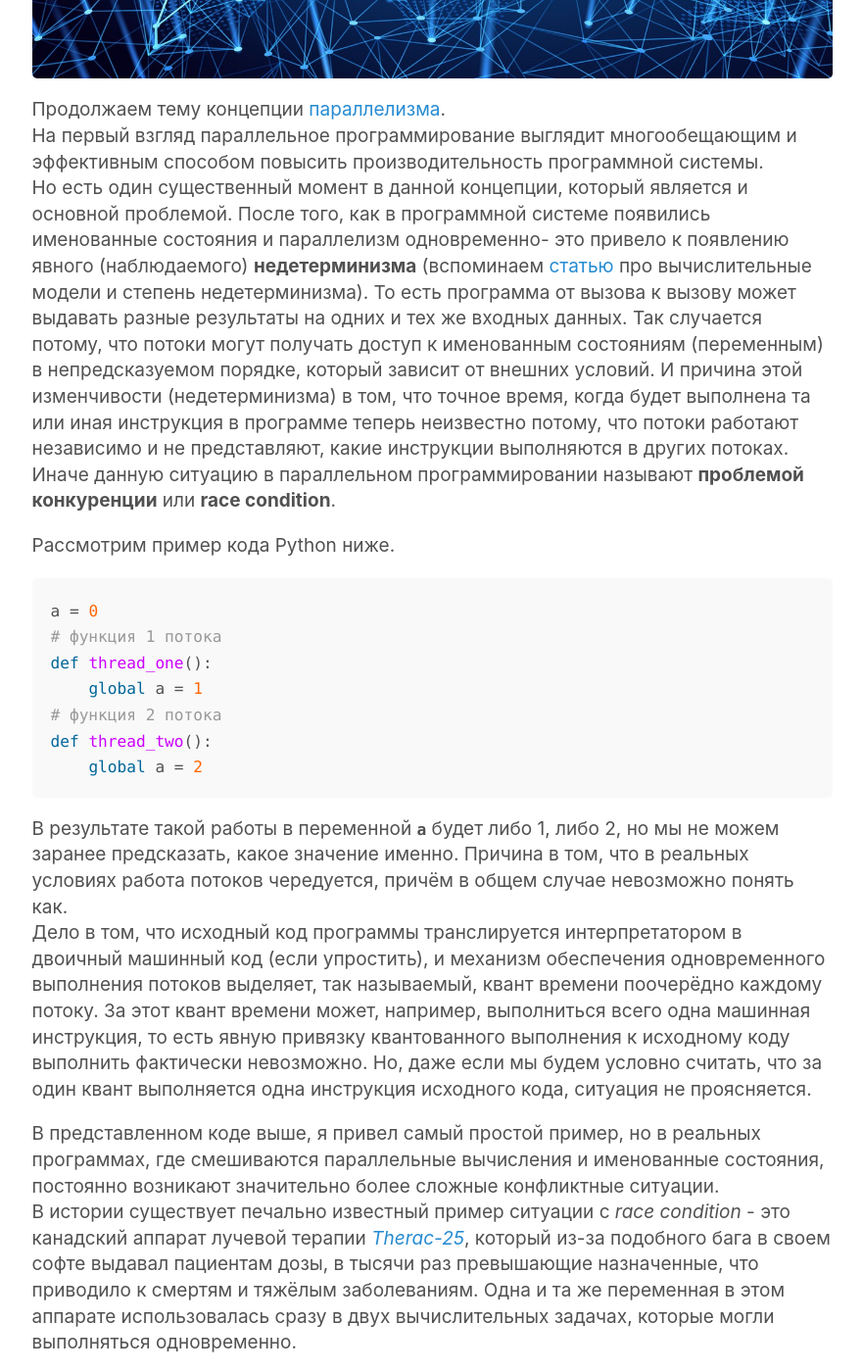
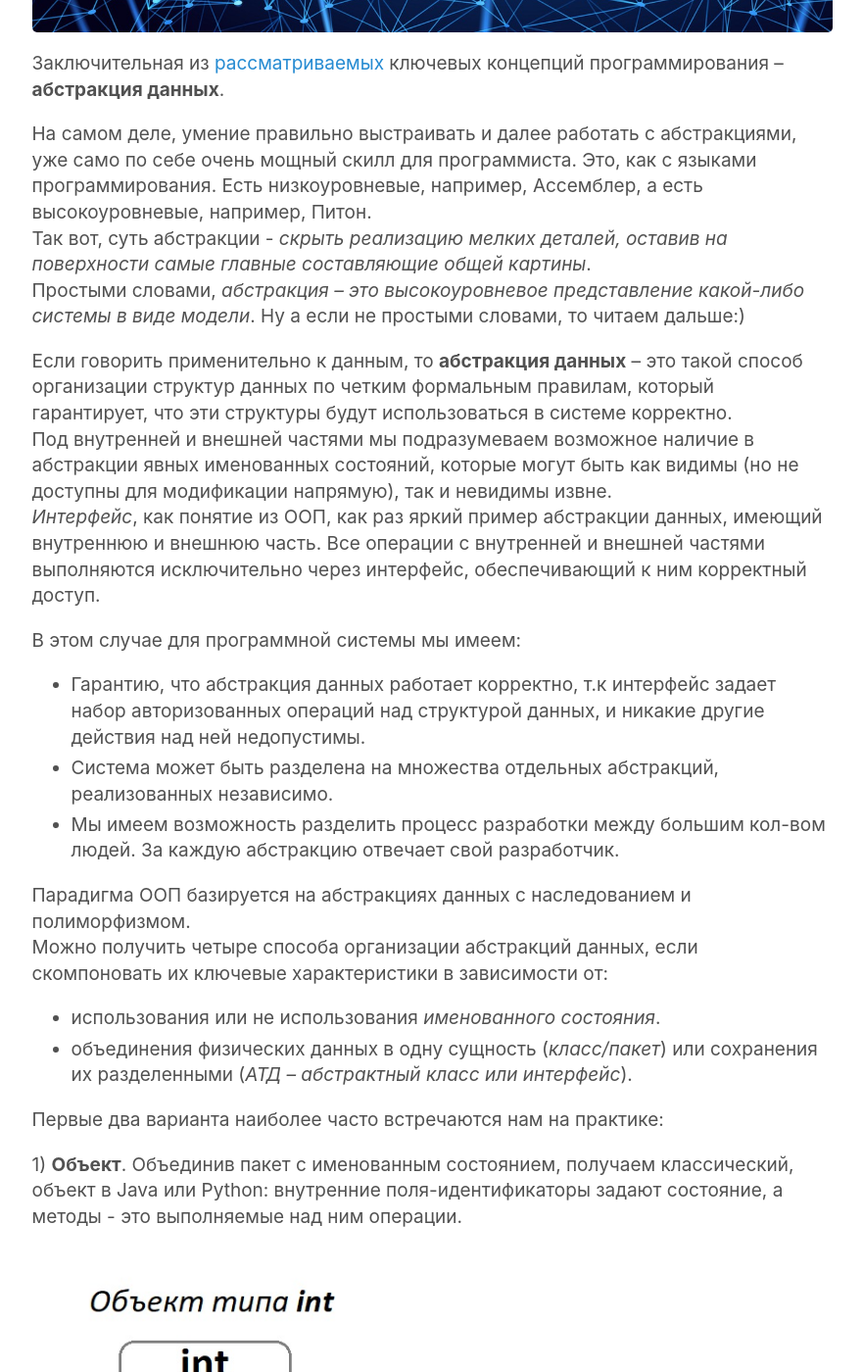
Before and after one commit to optima740/optima740.github.io, a Jekyll site: the page built from index.html, in a window 1280 px wide and 1400 px high, scrolled down 1164 px. Shown: the whole window at 98% size, without its empty margins (199-1080 px from the left). Built offline with Jekyll 4.4.1, drawn with Linux system fonts in a browser that asks for light colours; the list of posts is cut into pages by our own code; some of the changed text lies outside the part shown.

Commit message:
post-abstract-data

```diff
--- /dev/null
+++ b/_posts/2021-04-09-programming universe8.md
@@ -0,0 +1,50 @@
+---
+layout: post
+title: Вселенная программирования. Ключевые концепции ч5 - Абстракция данных.
+---
+![](/image/post-2021-01-10/1.png)
+
+Заключительная из [рассматриваемых](https://optima740.github.io/2021/02/02/programming-universe4/) ключевых концепций программирования – **абстракция данных**.
+
+На самом деле, умение правильно выстраивать и далее работать с абстракциями, уже само по себе очень мощный скилл для программиста.  Это, как с языками программирования. Есть низкоуровневые, например, Ассемблер, а есть высокоуровневые, например, Питон.
+Так вот, суть абстракции - *скрыть реализацию мелких деталей, оставив на поверхности самые главные составляющие общей картины*.
+Простыми словами, *абстракция – это высокоуровневое представление какой-либо системы в виде модели*. Ну а если не простыми словами, то читаем дальше:)
+
+Если говорить применительно к данным, то **абстракция данных** – это такой способ организации структур данных по четким формальным правилам, который гарантирует, что эти структуры будут использоваться в системе корректно.
+Под внутренней и внешней частями мы подразумеваем возможное наличие в абстракции явных именованных состояний, которые могут быть как видимы (но не доступны для модификации напрямую), так и невидимы извне.
+*Интерфейс*, как понятие из ООП, как раз яркий пример абстракции данных, имеющий внутреннюю и внешнюю часть.  Все операции с внутренней и внешней частями выполняются исключительно через интерфейс, обеспечивающий к ним корректный доступ.
+
+В этом случае для программной системы мы имеем:
+
+- Гарантию, что абстракция данных работает корректно, т.к интерфейс задает набор авторизованных операций над структурой данных, и никакие другие действия над ней недопустимы.
+- Система может быть разделена на множества отдельных абстракций, реализованных независимо.
+- Мы имеем возможность разделить процесс разработки между большим кол-вом людей. За каждую абстракцию отвечает свой разработчик.
+
+Парадигма ООП базируется на абстракциях данных с наследованием и полиморфизмом.
+Можно получить четыре способа организации абстракций данных, если скомпоновать их ключевые характеристики в зависимости от:
+
+- использования или не использования *именованного состояния*.
+- объединения физических данных в одну сущность (*класс/пакет*) или сохранения их разделенными (*АТД – абстрактный класс или интерфейс*).
+
+Первые два варианта наиболее часто встречаются нам на практике:
+
+1) **Объект**. Объединив пакет с именованным состоянием, получаем классический, объект в Java или Python: внутренние поля-идентификаторы задают состояние, а методы - это выполняемые над ним операции.
+
+![](/image/post-2021-04-09/pic1.jpg)
+
+2) **Абстрактный тип данных** (АТД) – очень хорошая реализация концепции абстракции данных для ООП. Это Противоположный случай, когда мы используем абстрактный тип данных, отделённый от операций (например, тип Integer в Java). Целые числа представляются конкретными значениями (1, 2, 3, ...), которые можно передавать в качестве аргументов внешним операциям (+, -, *, / ...). Притом какие-либо промежуточные состояния значений (непосредственных чисел 1,2,3,...), не допускаются. Таким образом, мы имеем классический АТД.
+
+![](/image/post-2021-04-09/pic2.jpg)
+
+А вот два других случая встречаются реже:
+
+3) **АТД с именованным состоянием** (например, частично реализованный класс).
+
+4) **Декларативный объект** (когда есть только описание объекта, но состояния он не содержит)
+
+В вопросе правильного проектирования программных систем, абстракция данных имеет очень важную роль. При реализации правильных абстракций, мы уже на этапе проектирования можем добиться доказанной корректности пользовательских типов данных (классов) и описать допустимые операции над ними, что дает минимизацию багов на этапе разработки, связанных с типизацией (например, при динамической типизации в Python).
+
+Я также могу привести собственный пример использования концепции абстракции данных. Вот [ссылочка](https://github.com/optima740/OOP-Designing-Python-) на мой гитхаб, где я организовывал различные структуры данных, через концепцию АТД.
+
+Подводя итог, можно сказать, что в подсерии статей [Вселенная программирования. Ключевые концепции](https://optima740.github.io/2021/02/02/programming-universe4/) я постарался описать основные (ключевые) концепции программирования (*именованное состояние*, *замыкания*, *параллелизм* и *абстракция данных*) комбинации которых используются при разработке практически любых программных систем.
+Кроме того, из темы абстракции данных плавно вытекает тема важнейших принципов ООП. Но об этом в следующих статьях.
```
Also changed, not shown: _posts/2019-12-25-my_first_steps.md (+3 -3 lines), image/post-2021-04-09/pic1.jpg (added), image/post-2021-04-09/pic2.jpg (added).
